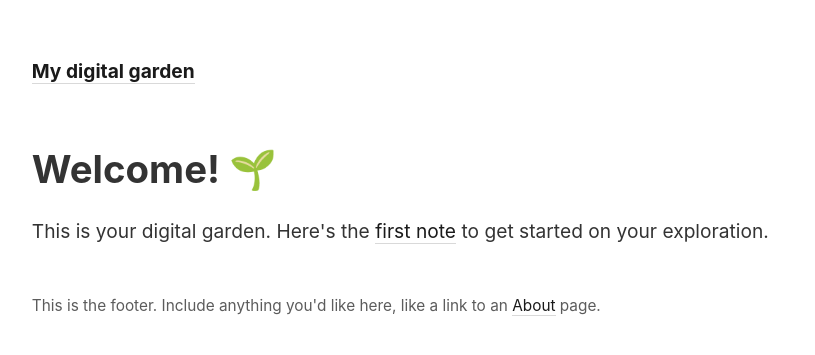
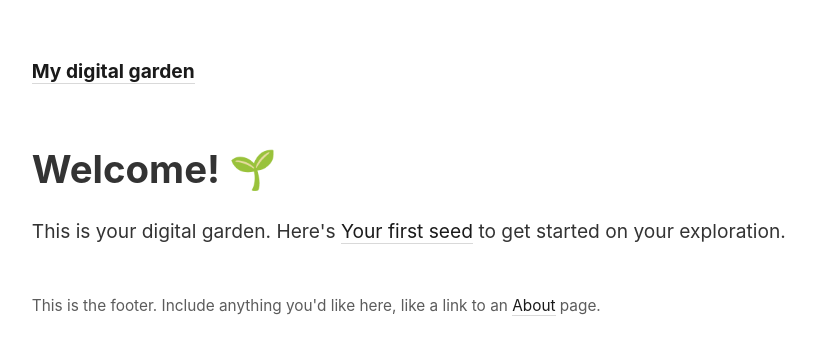
Before and after one commit to Mochael/digital_garden, a Jekyll site: the page built from _pages/index.md, in a window 1280 px wide. Shown: the top 355 px of the page, without its empty margins (45-860 px from the left). Built offline with Jekyll 4.4.1, drawn with Linux system fonts in a browser that asks for light colours; part of the change alters nothing that is shown.

Commit message:
Add support for Roam-style link syntax on pages

```diff
--- a/_pages/index.md
+++ b/_pages/index.md
@@ -7,5 +7,5 @@ permalink: /
 
 <div>
   <h1>Welcome! 🌱</h1>
-  <p>This is your digital garden. Here's the <a href="/your-first-note">first note</a> to get started on your exploration.</p>
+  <p>This is your digital garden. Here's [[Your first seed]] to get started on your exploration.</p>
 </div>
--- a/_plugins/bidirectional_links_generator.rb
+++ b/_plugins/bidirectional_links_generator.rb
@@ -2,9 +2,12 @@
 class BidirectionalLinksGenerator < Jekyll::Generator
   def generate(site)
     all_notes = site.collections['notes'].docs
+    all_pages = site.pages
 
-    all_notes.each do |current_note|
-      all_notes.each do |note_potentially_linked_to|
+    all_docs = all_notes + all_pages
+
+    all_docs.each do |current_note|
+      all_docs.each do |note_potentially_linked_to|
         current_note.content = current_note.content.gsub(
           /\[\[#{note_potentially_linked_to.data['title']}\]\]/i,
           "<a class='internal-link' href='#{note_potentially_linked_to.url}'>#{note_potentially_linked_to.data['title']}</a>"
```
